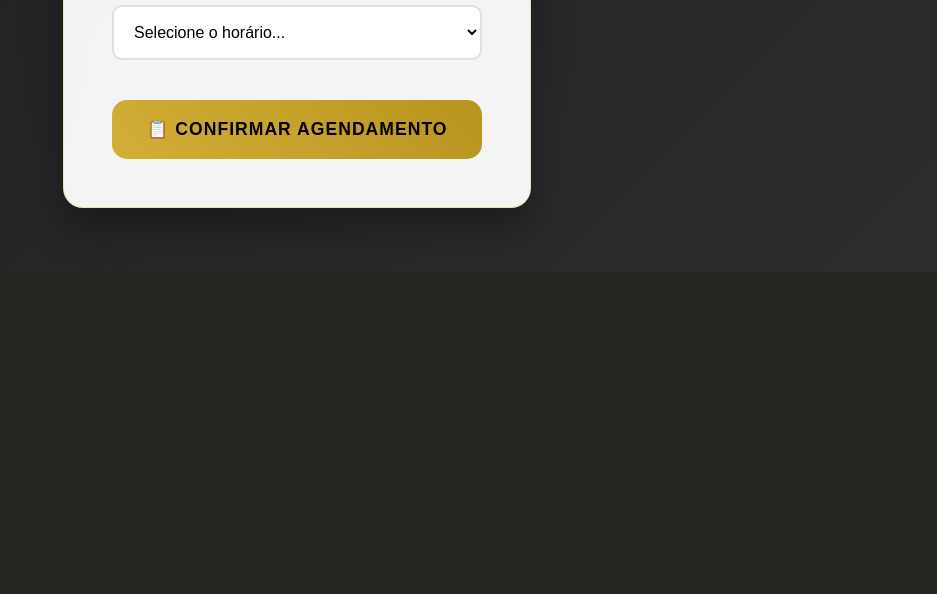
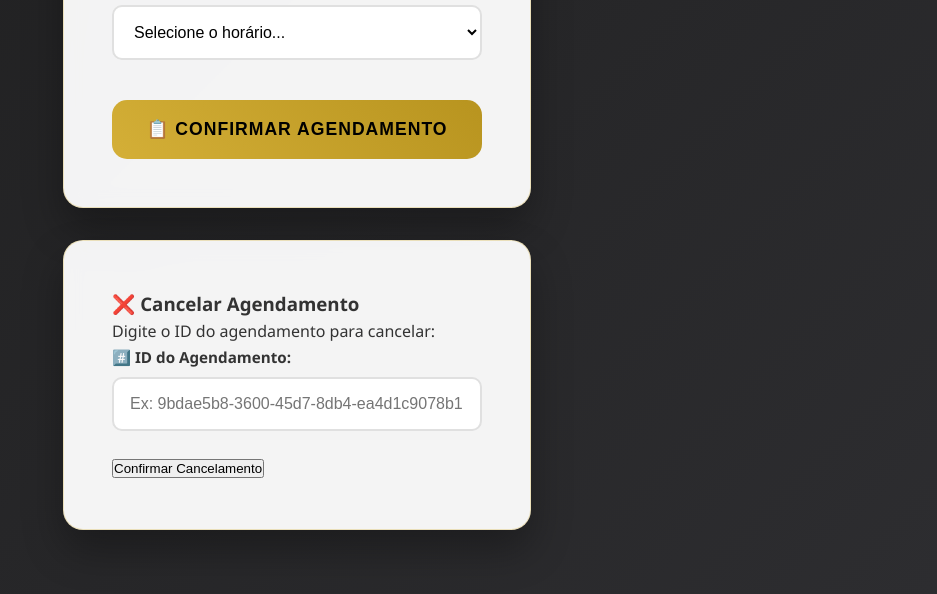
Before and after one commit to Nicastrodev/Sistema_barbearia_JS, a Flask app: page / in a window 1280 px wide. Shown: the part 871-1465 px from the top of the page, without its empty margins (343-1280 px from the left). Before the commit the page ends 1143 px from the top, so only its background shows below. Run offline with Flask 3, Linux system fonts and the light colour scheme.

Commit message:
Sistema 99%

```diff
--- a/app.py
+++ b/app.py
@@ -3,6 +3,7 @@ from flask_sqlalchemy import SQLAlchemy
 import os
 from collections import defaultdict
 from datetime import datetime, time, timedelta
+import uuid
 
 # Configuração do Flask
 app = Flask(__name__)
@@ -14,9 +15,10 @@ app.config['SQLALCHEMY_DATABASE_URI'] = 'sqlite:///' + os.path.join(base_dir, 'b
 app.config['SQLALCHEMY_TRACK_MODIFICATIONS'] = False
 db = SQLAlchemy(app)
 
-# --- MODELO DE DADOS ---
+# --- MODELO DE DADOS CORRIGIDO ---
 class Agendamento(db.Model):
-    id = db.Column(db.Integer, primary_key=True)
+    # Alterado para String para usar UUID, que é mais seguro
+    id = db.Column(db.String(36), primary_key=True, default=lambda: str(uuid.uuid4()))
     nome = db.Column(db.String(100), nullable=False)
     telefone = db.Column(db.String(20), nullable=False)
     servico = db.Column(db.String(100), nullable=False)
@@ -53,7 +55,8 @@ with app.app_context():
         db.session.commit()
         print("Serviços iniciais populados no banco de dados.")
 
-# --- ROTA PRINCIPAL (Agendamento) ---
+# --- ROTAS DA ÁREA DO CLIENTE ---
+
 @app.route("/", methods=["GET", "POST"])
 def index():
     if request.method == "POST":
@@ -67,21 +70,59 @@ def index():
         db.session.add(novo_agendamento)
         db.session.commit()
 
-        return redirect(url_for("confirmacao", nome=nome, servico=servico, data=data, hora=hora))
+        agendamento_id = novo_agendamento.id
 
-    servicos = Servico.query.order_by(Servico.nome).all()
+        return redirect(url_for("confirmacao",
+                                 nome=nome,
+                                 servico=servico,
+                                 data=data,
+                                 hora=hora,
+                                 id=agendamento_id))
+
+    servicos = Servico.query.all()
     return render_template("index.html", servicos=servicos)
 
-# --- ROTA DE CONFIRMAÇÃO ---
 @app.route("/confirmacao")
 def confirmacao():
     nome = request.args.get("nome")
     servico = request.args.get("servico")
     data = request.args.get("data")
     hora = request.args.get("hora")
-    return render_template("confirmacao.html", nome=nome, servico=servico, data=data, hora=hora)
+    agendamento_id = request.args.get("id")
 
-# --- ROTA DE LOGIN ---
+    return render_template("confirmacao.html",
+                           nome=nome,
+                           servico=servico,
+                           data=data,
+                           hora=hora,
+                           id=agendamento_id)
+
+@app.route("/cancelar", methods=["GET", "POST"])
+@app.route("/cancelar/<string:id_agendamento>", methods=["GET"])
+def cancelar_agendamento(id_agendamento=None):
+    id_a_cancelar = id_agendamento
+    if request.method == "POST":
+        id_a_cancelar = request.form.get("id_cancelar")
+
+    if not id_a_cancelar:
+        return redirect(url_for("confirmacao_cancelamento", status="erro"))
+
+    agendamento = Agendamento.query.get(id_a_cancelar)
+
+    if agendamento:
+        db.session.delete(agendamento)
+        db.session.commit()
+        return redirect(url_for("confirmacao_cancelamento", status="sucesso"))
+    else:
+        return redirect(url_for("confirmacao_cancelamento", status="nao_encontrado"))
+
+@app.route("/cancelamento-confirmado")
+def confirmacao_cancelamento():
+    status = request.args.get("status")
+    return render_template("cancelamento_confirmado.html", status=status)
+
+# --- ROTAS DA ÁREA ADMIN ---
+
 @app.route("/login", methods=["GET", "POST"])
 def login():
     if request.method == "POST":
@@ -93,13 +134,11 @@ def login():
             return render_template("login.html", erro="Senha incorreta. Tente novamente.")
     return render_template("login.html")
 
-# --- ROTA DE LOGOUT ---
 @app.route("/logout")
 def logout():
     session.pop("logado", None)
     return redirect(url_for("index"))
 
-# --- ROTA: LISTA DE AGENDAMENTOS (ÁREA ADMIN) ---
 @app.route("/agendamentos")
 def agendamentos():
     if not session.get("logado"):
@@ -111,7 +150,7 @@ def agendamentos():
     for ag in lista:
         try:
             data_formatada = datetime.strptime(ag.data, "%Y-%m-%d").strftime("%d/%m/%Y")
-        except:
+        except ValueError:
             data_formatada = ag.data
         agendamentos_por_data[data_formatada].append({
             "id": ag.id,
@@ -129,7 +168,6 @@ def agendamentos():
         agendamentos_json=json.dumps(agendamentos_por_data, ensure_ascii=False)
     )
 
-# --- ROTA: GERENCIAR SERVIÇOS E HORÁRIOS (ÁREA ADMIN) ---
 @app.route("/gerenciar-servicos", methods=["GET", "POST"])
 def gerenciar_servicos():
     if not session.get("logado"):
@@ -137,7 +175,6 @@ def gerenciar_servicos():
 
     if request.method == "POST":
         if request.is_json:
-            # Lógica para salvar os horários
             data = request.json
             db.session.query(HorarioConfiguracao).delete()
             for dia, horarios in data.items():
@@ -152,7 +189,6 @@ def gerenciar_servicos():
             db.session.commit()
             return jsonify({"message": "Configuração de horários salva com sucesso!"})
         else:
-            # Lógica para adicionar/remover serviços (formulário)
             acao = request.form.get("acao")
 
             if acao == "adicionar":
@@ -176,7 +212,6 @@ def gerenciar_servicos():
 
             return redirect(url_for("gerenciar_servicos"))
 
-    # Para GET: renderiza a página com todos os dados
     servicos = Servico.query.all()
 
     dias_semana_ordem = ["Segunda", "Terça", "Quarta", "Quinta", "Sexta", "Sábado", "Domingo"]
@@ -189,7 +224,6 @@ def gerenciar_servicos():
                            servicos=servicos,
                            configuracao_completa=configuracao_completa)
 
-# --- API: horários disponíveis ---
 @app.route("/api/horarios/<data>")
 def api_horarios(data):
     try:
--- a/templates/index.html
+++ b/templates/index.html
@@ -9,7 +9,6 @@
     <link rel="preconnect" href="https://fonts.gstatic.com" crossorigin>
 </head>
 <body>
-    <!-- Navbar -->
     <nav class="navbar">
         <div class="nav-container">
             <a href="{{ url_for('index') }}" class="logo">
@@ -24,13 +23,11 @@
         </div>
     </nav>
 
-    <!-- Header Principal -->
     <header class="main-header">
         <h1>✂️ Barbearia Elite</h1>
         <p>Agende seu corte de forma rápida e profissional</p>
     </header>
 
-    <!-- Container Principal -->
     <main class="container">
         <div class="form-card">
             <form method="POST" id="agendamentoForm">
@@ -73,6 +70,21 @@
                 </button>
             </form>
         </div>
+
+        <div class="form-card" style="margin-top: 2rem;">
+            <h3>❌ Cancelar Agendamento</h3>
+    <p>Digite o ID do agendamento para cancelar:</p>
+    <form method="POST" action="{{ url_for('cancelar_agendamento') }}">
+        <div class="form-group">
+            <label for="id_cancelar">#️⃣ ID do Agendamento:</label>
+            <input type="text" id="id_cancelar" name="id_cancelar" required
+                   placeholder="Ex: 9bdae5b8-3600-45d7-8db4-ea4d1c9078b1">
+        </div>
+        <button type="submit" class="btn-cancel">
+            Confirmar Cancelamento
+        </button>
+    </form>
+</div>
     </main>
 
     <script src="{{ url_for('static', filename='script.js') }}"></script>
```
Also changed, not shown: templates/cancelamento_confirmado.html (added, +46 -0 lines), templates/confirmacao.html (+14 -6 lines), barbearia.db.
